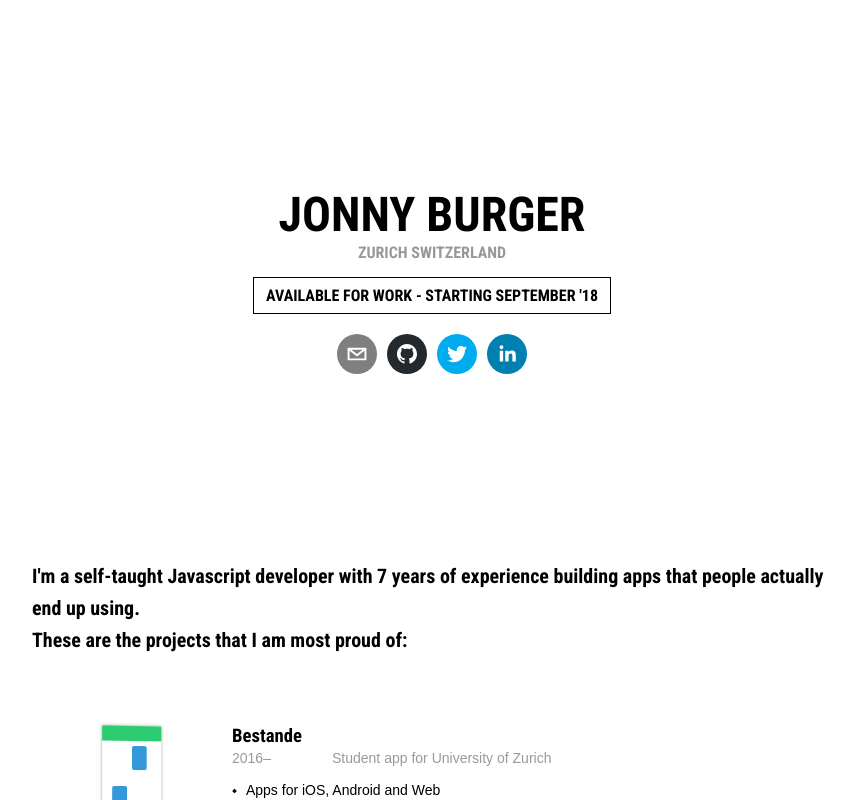
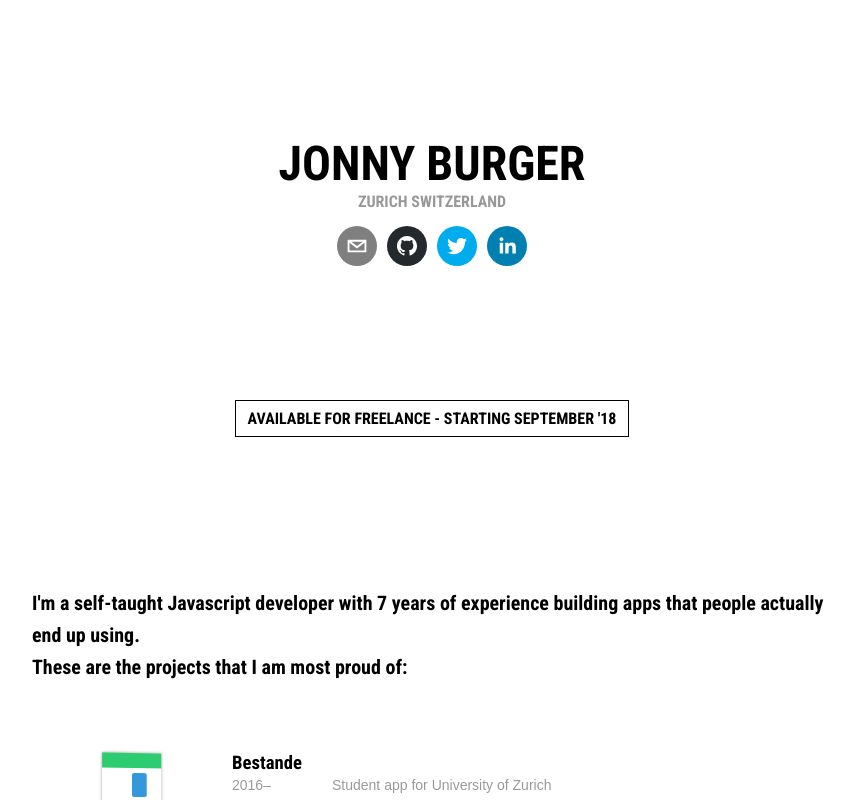
Before and after one commit to JonnyBurger/jonny, a React (Create React App) app: page / in a window 1280 px wide. Shown: the top 800 px of the page, without its empty margins (208-1062 px from the left). Built offline with nearby package versions, Linux system fonts and the light colour scheme.

Commit message:
freelance refinement

```diff
--- a/src/App.js
+++ b/src/App.js
@@ -8,7 +8,7 @@ const Container = styled.div`
 	justify-content: center;
 	align-items: center;
 	flex-direction: column;
-	height: 70vh;
+	height: 50vh;
 	width: 100%;
 `;
 
@@ -57,14 +57,23 @@ const Description = styled.p`
 	line-height: 32px;
 `;
 
-const Freelance = styled.div`
+const Freelance = styled.a`
+	display: inline-block;
 	border: 1px solid black;
 	text-transform: uppercase;
 	text-align: center;
 	font-weight: bold;
 	font-family: Roboto Condensed;
 	padding: 8px 12px;
-	margin-bottom: 20px;
+	margin-bottom: 150px;
+	transition: background-color 0.3s, color 0.3s;
+	cursor: pointer;
+	text-decoration: none;
+	color: inherit;
+	&:hover {
+		background: black;
+		color: white;
+	}
 `;
 
 class App extends Component {
@@ -75,7 +84,6 @@ class App extends Component {
 					<Header>
 						<Heading>Jonny Burger</Heading>
 						<Subtitle>Zurich Switzerland</Subtitle>
-						<Freelance>Available for Work - starting September '18</Freelance>
 					</Header>
 					<Icons>
 						<SocialIcon
@@ -100,6 +108,12 @@ class App extends Component {
 						/>
 					</Icons>
 				</Container>
+				<div style={{width: 500, textAlign: 'center', margin: 'auto'}}>
+					<Freelance href="mailto:hi@jonny.io">
+						Available for Freelance - starting September '18
+					</Freelance>
+				</div>
+
 				<Description>
 					I'm a self-taught Javascript developer with 7 years of experience
 					building apps that people actually end up using.<br />
```
